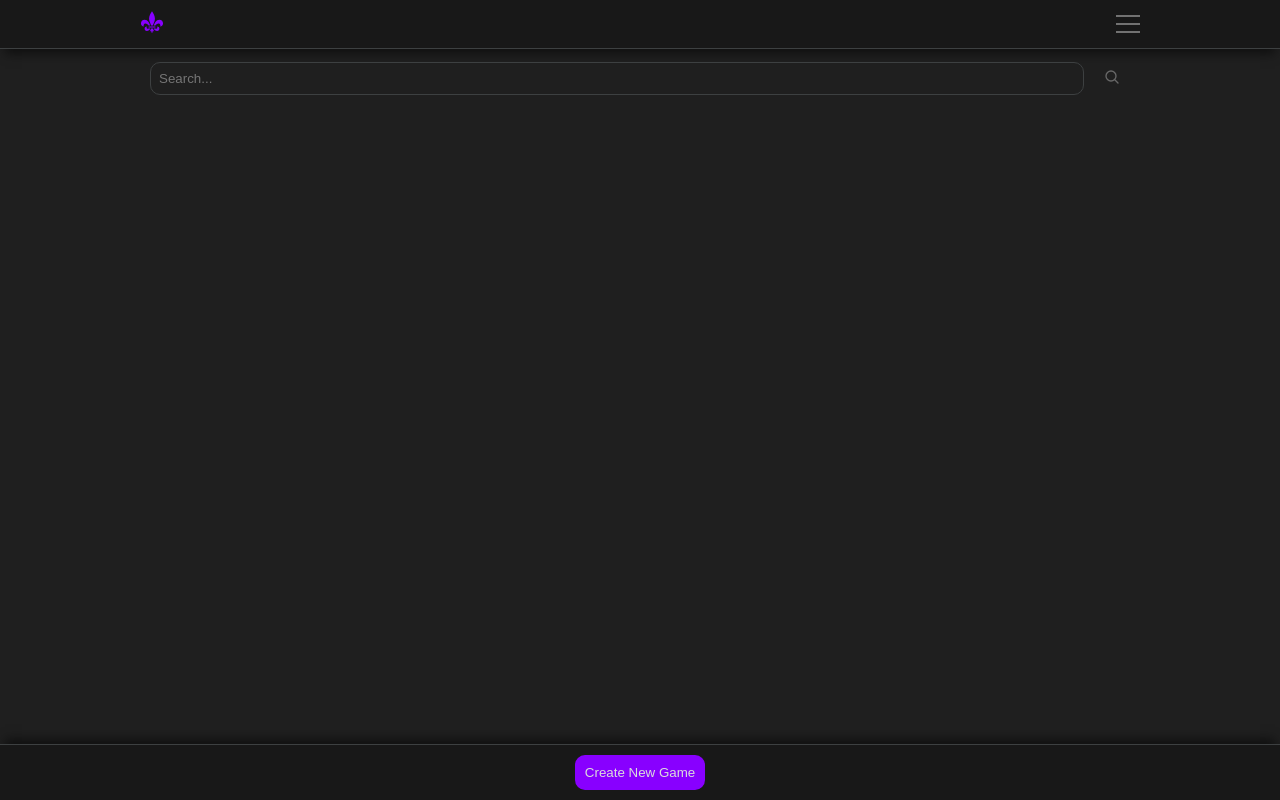
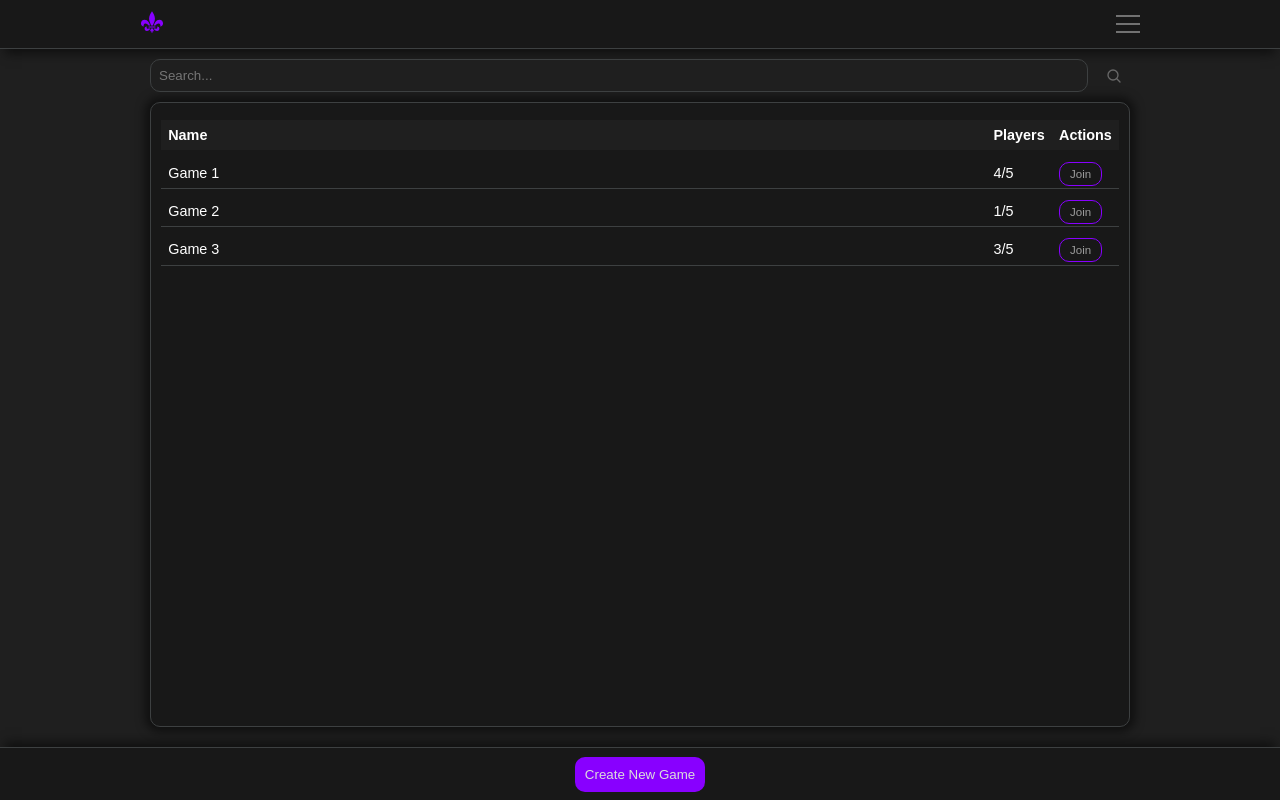
Before and after one commit to kjkm/martyr-vtt, a React (Vite) app: page /games in a window 1280 px wide. Built offline with nearby package versions, Linux system fonts and the light colour scheme; no server answers; the database is empty; sample sign-in values are in the browser's storage.

Commit message:
wip: make ui skeleton for game selection page

```diff
--- a/src/pages/gameselectionpage/GameSelectionPage.css
+++ b/src/pages/gameselectionpage/GameSelectionPage.css
@@ -7,16 +7,48 @@
   width: 100%;
 }
 
+.GameSelectionPage-content {
+  padding: var(--item-spacing);
+}
+
 .GameSelectionPage-options {
   display: flex;
   flex-direction: row;
   width: 100%;
-  padding: var(--item-spacing);
+  margin-bottom: var(--item-spacing);
+}
+
+.GameSelection-search-button {
+  border-radius: var(--border-radius);
+  display: flex;
+  align-items: center;
+  justify-content: center;
+  padding: 0.5rem;
 }
 
 .GameSelectionPage-options svg {
   width: 1rem;
   height: 1rem;
+}
+
+.GameSelection-search-icon:hover {
+  filter: brightness(2.0);
+}
+
+.GameSelection-link {
+  color: var(--text-color-light);
+  text-decoration: none;
+  border: 1px solid var(--accent-color-dark);
+  border-radius: var(--border-radius);
+  padding: var(--item-spacing);
+  padding-top: calc(var(--item-spacing) / 2);
+  padding-bottom: calc(var(--item-spacing) / 2);
+  font-size: 0.8em;
+}
+
+.GameSelection-link:hover {
+  background-color: var(--accent-color-dark);
+  color: var(--text-color-lighter);
 }
 
 .GameSelectionPage-options form {
@@ -35,6 +67,10 @@
   width: 100%;
 }
 
+.GameSelectionPage-options input:hover {
+  border: 1px solid var(--accent-color-dark);
+}
+
 .GameSelectionPage-footer {
   display: flex;
   justify-content: center;
@@ -42,6 +78,7 @@
   padding: var(--item-spacing);
   background-color: var(--background-color-dark);
   width: 100%;
+  height: 3.3rem;
   border-top: 1px solid var(--border-color-dark);
   box-shadow: 0 -10px 10px -5px var(--shadow-color);
 }
@@ -58,3 +95,38 @@
 .NewGame-button:hover {
   background-color: var(--primary-color-dark);
 }
+
+.GameSelectionPage-games {
+  border: 1px solid var(--border-color-dark);
+  border-radius: var(--border-radius);
+  height: calc(100% - 3.3rem);
+  box-shadow: 0 0 10px 5px rgba(0, 0, 0, 0.5);
+  background-color: var(--background-color-dark);
+  padding: var(--item-spacing);
+}
+
+.GameSelection-game-list-table {
+  width: 100%;
+  border-collapse: separate;
+  border-spacing: 0 0.5em;
+  font-size: 0.9em;
+}
+
+.GameSelection-game-list-table th,
+.GameSelection-game-list-table td {
+  padding: 0.5em;
+  text-align: left;
+}
+
+.GameSelection-game-list-table th {
+  background-color: var(--background-color-light);
+}
+
+.GameSelection-game-list-table td {
+  background-color: var(--background-color-dark);
+  border-bottom: 1px solid var(--border-color-dark);
+}
+
+.GameSelection-game-title {
+  width: 100%;
+}
--- a/src/pages/gameselectionpage/GameSelectionPage.tsx
+++ b/src/pages/gameselectionpage/GameSelectionPage.tsx
@@ -1,6 +1,6 @@
 import React, { useEffect, useState } from "react";
 import { getAuth, onAuthStateChanged, User } from "firebase/auth";
-import { useNavigate } from "react-router-dom";
+import { Link, useNavigate } from "react-router-dom";
 import "./GameSelectionPage.css";
 import PageHeader from "../../components/molecules/pageheader/PageHeader";
 
@@ -28,8 +28,9 @@ const GameSelectionPage: React.FC = () => {
         <div className="GameSelectionPage-options">
           <form>
             <input type="text" placeholder="Search..." />
-            <button type="submit">
+            <button className="GameSelection-search-button" type="submit">
               <svg
+                className="GameSelection-search-icon"
                 width="800px"
                 height="800px"
                 viewBox="0 0 24 24"
@@ -46,7 +47,40 @@ const GameSelectionPage: React.FC = () => {
               </svg>
             </button>
           </form>
-          <div className="GameSelectionPage-games"></div>
+        </div>
+        <div className="GameSelectionPage-games">
+          <table className="GameSelection-game-list-table">
+            <thead>
+              <tr>
+                <th className="GameSelection-game-title">Name</th>
+                <th className="GameSelection-player-count">Players</th>
+                <th className="GameSelection-game-join">Actions</th>
+              </tr>
+            </thead>
+            <tbody>
+              <tr>
+                <td>Game 1</td>
+                <td>4/5</td>
+                <td>
+                  <Link className="GameSelection-link" to="/games/1">Join</Link>
+                </td>
+              </tr>
+              <tr>
+                <td>Game 2</td>
+                <td>1/5</td>
+                <td>
+                  <Link className="GameSelection-link" to="/games/2">Join</Link>
+                </td>
+              </tr>
+              <tr>
+                <td>Game 3</td>
+                <td>3/5</td>
+                <td>
+                  <Link className="GameSelection-link" to="/games/3">Join</Link>
+                </td>
+              </tr>
+            </tbody>
+          </table>
         </div>
       </div>
       <div className="GameSelectionPage-footer">
```
